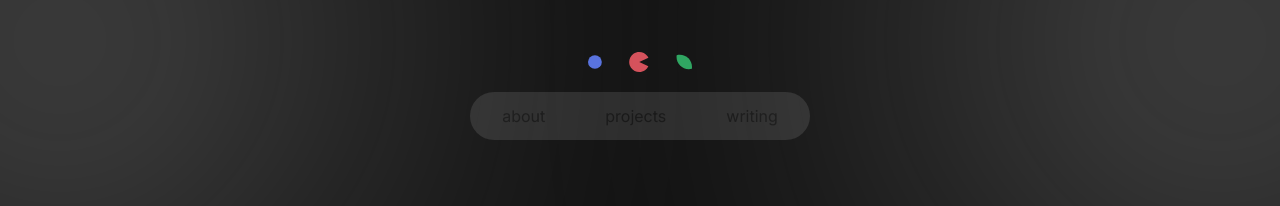
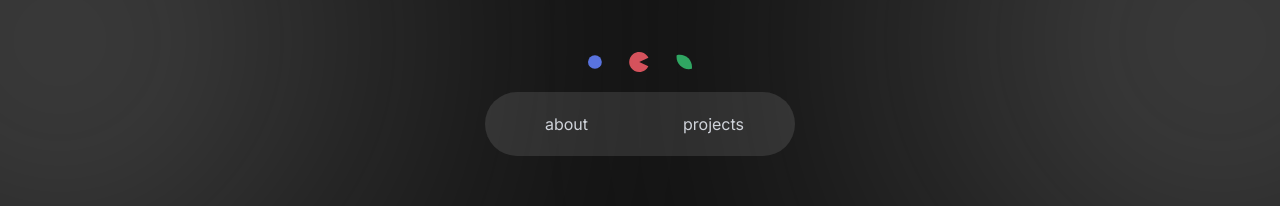
Before and after one commit to MoizDev/personal-website, a Next.js app: page / in a window 1280 px wide. Shown: the top 206 px of the page. Built offline with nearby package versions, Linux system fonts and the light colour scheme.

Commit message:
Fix menu bar: no default selection, pill appears on click, proper scroll timing

```diff
--- a/src/app/page.tsx
+++ b/src/app/page.tsx
@@ -1,5 +1,6 @@
 "use client";
 
+import { useState, useRef, useEffect } from "react";
 import ProjectsShowcase, { ProjectTuple } from "./project_showcase";
 
 const proj1: ProjectTuple = [
@@ -26,6 +27,149 @@ const proj3: ProjectTuple = [
   "#",
 ];
 
+function AnimatedMenu() {
+  const [activeItem, setActiveItem] = useState<string | null>(null);
+  const [pillStyle, setPillStyle] = useState({ width: 0, left: 0 });
+  const menuItemsRef = useRef<{ [key: string]: HTMLButtonElement | null }>({});
+  const containerRef = useRef<HTMLDivElement>(null);
+
+  const menuItems = ["about", "projects"];
+
+  const updatePillPosition = (item: string) => {
+    const element = menuItemsRef.current[item];
+    const container = containerRef.current;
+
+    if (element && container) {
+      const containerRect = container.getBoundingClientRect();
+
+      // Fixed spacing from all edges - this ensures perfect consistency
+      const fixedMargin = 8; // Exact same margin from all edges (px-2 py-2 = 8px)
+
+      // Calculate available width for pill
+      const availableWidth = containerRect.width - fixedMargin * 2;
+
+      // For 2 items, each gets half the available width
+      const sectionWidth = availableWidth / menuItems.length;
+      const itemIndex = menuItems.indexOf(item);
+
+      // Pill takes up most of its section with small gaps between sections
+      const gapBetweenSections = 8;
+      const pillWidth = sectionWidth - gapBetweenSections;
+
+      // Position pill in its section
+      const sectionLeft = fixedMargin + itemIndex * sectionWidth;
+      const pillLeft = sectionLeft + gapBetweenSections / 2;
+
+      setPillStyle({
+        width: pillWidth,
+        left: pillLeft,
+      });
+    }
+  };
+
+  useEffect(() => {
+    // Only update pill position if there's an active item
+    if (activeItem) {
+      const timer1 = setTimeout(() => updatePillPosition(activeItem), 50);
+      const timer2 = setTimeout(() => updatePillPosition(activeItem), 150);
+      const timer3 = setTimeout(() => updatePillPosition(activeItem), 300);
+
+      return () => {
+        clearTimeout(timer1);
+        clearTimeout(timer2);
+        clearTimeout(timer3);
+      };
+    }
+  }, [activeItem]);
+
+  // Add resize observer to recalculate on any layout changes
+  useEffect(() => {
+    const container = containerRef.current;
+    if (!container || !activeItem) return;
+
+    const resizeObserver = new ResizeObserver(() => {
+      setTimeout(() => updatePillPosition(activeItem), 10);
+    });
+
+    resizeObserver.observe(container);
+
+    return () => {
+      resizeObserver.disconnect();
+    };
+  }, [activeItem]);
+
+  // Remove scroll spy functionality - only manual selection now
+
+  const smoothScrollToSection = (sectionId: string) => {
+    const element = document.getElementById(sectionId);
+    if (element) {
+      // Get the actual position of the element
+      const rect = element.getBoundingClientRect();
+      const scrollTop =
+        window.pageYOffset || document.documentElement.scrollTop;
+      const elementTop = rect.top + scrollTop;
+
+      // Different offsets for different sections
+      const offset = sectionId === "about" ? 150 : 100;
+      const targetPosition = elementTop - offset;
+
+      window.scrollTo({
+        top: Math.max(0, targetPosition), // Ensure we don't scroll to negative position
+        behavior: "smooth",
+      });
+    }
+  };
+
+  const handleItemClick = (item: string) => {
+    // 1. First, update active item and move pill immediately
+    setActiveItem(item);
+    setTimeout(() => updatePillPosition(item), 10);
+
+    // 2. Then, after pill animation completes, start scrolling
+    setTimeout(() => {
+      smoothScrollToSection(item);
+    }, 350); // Wait for pill animation (300ms) + small buffer
+  };
+
+  return (
+    <div
+      ref={containerRef}
+      className="relative flex flex-row px-2 py-2 bg-[#2c2c2c] rounded-full items-center justify-between min-w-[310px]"
+    >
+      {/* Animated pill background - only show when there's an active item */}
+      {activeItem && (
+        <div
+          className="absolute bg-[#1a1a1a] rounded-full transition-all duration-300 ease-out"
+          style={{
+            width: `${pillStyle.width}px`,
+            left: `${pillStyle.left}px`,
+            height: `calc(100% - 16px)`, // 8px margin top and bottom
+            top: `8px`, // 8px from top
+          }}
+        />
+      )}
+
+      {/* Menu items */}
+      {menuItems.map((item) => (
+        <button
+          key={item}
+          ref={(el) => {
+            menuItemsRef.current[item] = el;
+          }}
+          onClick={() => handleItemClick(item)}
+          className={`relative z-10 px-8 py-3 text-base flex-1 transition-colors duration-200 ${
+            activeItem === item
+              ? "text-white font-medium"
+              : "text-gray-300 hover:text-white"
+          }`}
+        >
+          {item}
+        </button>
+      ))}
+    </div>
+  );
+}
+
 export default function Home() {
   return (
     <div className="relative min-h-screen overflow-x-clip">
@@ -33,11 +177,7 @@ export default function Home() {
       <div className="font-[family-name:var(--font-inter)] flex flex-row gap-15 my-15 items-center justify-center mb-20 py-3 opacity-0 translate-y-[-20px] animate-[fadeInUp_0.3s_ease-out_0.05s_forwards]">
         <div className="flex flex-col gap-5 items-center mb-[-45]">
           <img src="logo.svg" alt="Logo" className="h-5" />
-          <div className="flex flex-row gap-15 w-85 px-10 py-3 bg-[#2c2c2c] rounded-full items-center justify-center">
-            <p>about</p>
-            <p>projects</p>
-            <p>writing</p>
-          </div>
+          <AnimatedMenu />
         </div>
       </div>
 
@@ -70,7 +210,10 @@ export default function Home() {
 
       {/* Content container that clips its own decorations */}
       <div className="relative mx-auto max-w-4xl px-6">
-        <div className="font-[family-name:var(--font-libre-baskerville)] mt-10 flex flex-col items-center">
+        <div
+          id="about"
+          className="font-[family-name:var(--font-libre-baskerville)] mt-10 flex flex-col items-center"
+        >
           <div className="max-w-3xl text-left">
             <h1 className="text-clamp(24px,5vw,30px) mb-4">about me</h1>
             <p className="opacity-50 text-clamp(16px,3.5vw,20px)">
@@ -100,8 +243,8 @@ export default function Home() {
                 <span className="text-white opacity-100 underline underline-offset-3 decoration-[#a0a0a0] hover:bg-[#2DA761]/50 cursor-pointer">
                   Factful
                 </span>{" "}
-                (100k+ queries processed, inbound VC interest from Seqouia, A16z,
-                YC, others)
+                (100k+ queries processed, inbound VC interest from Seqouia,
+                A16z, YC, others)
               </p>
 
               <p className="text-white/60 text-clamp(14px,3vw,20px)">
@@ -139,8 +282,8 @@ export default function Home() {
                   Tutorapp
                 </span>{" "}
                 : a webapp to automate tutor-student connections for tutoring
-                clubs across Halton (serves over 1,000+ students across the school
-                board)
+                clubs across Halton (serves over 1,000+ students across the
+                school board)
               </p>
 
               <p className="text-white/60 text-clamp(14px,3vw,20px)">
@@ -168,7 +311,10 @@ export default function Home() {
       {/* Red ellipse — anchor at edge, move with transform (no layout overflow) */}
       <div className="pointer-events-none absolute w-100 h-150 border border-[#D6505A] rounded-full opacity-50 right-0 translate-x-1/2 top-[800px]" />
 
-      <div className="flex font-[family-name:var(--font-libre-baskerville)] items-center justify-center mt-20">
+      <div
+        id="projects"
+        className="flex font-[family-name:var(--font-libre-baskerville)] items-center justify-center mt-20"
+      >
         <div className="flex flex-col items-center text-[30px] mt-20">
           <h1 className="mb-10">Projects</h1>
 
--- a/src/app/project_showcase.tsx
+++ b/src/app/project_showcase.tsx
@@ -39,7 +39,7 @@ export default function ProjectsShowcase({ projects }: Props) {
       className="w-full flex flex-col items-center"
     >
       {/* wrapper centers the stack of cards */}
-      <div className="w-full max-w-[min(90vw,1000px)] px-4 md:px-6 lg:px-8 flex flex-col items-center gap-6 md:gap-8">
+      <div className="w-full max-w-[min(85vw,750px)] px-4 md:px-6 lg:px-8 flex flex-col items-center gap-6 md:gap-8">
         {projects.map(([img, name, desc, techCSV, href], i) => {
           const techs = techCSV
             .split(",")
```
